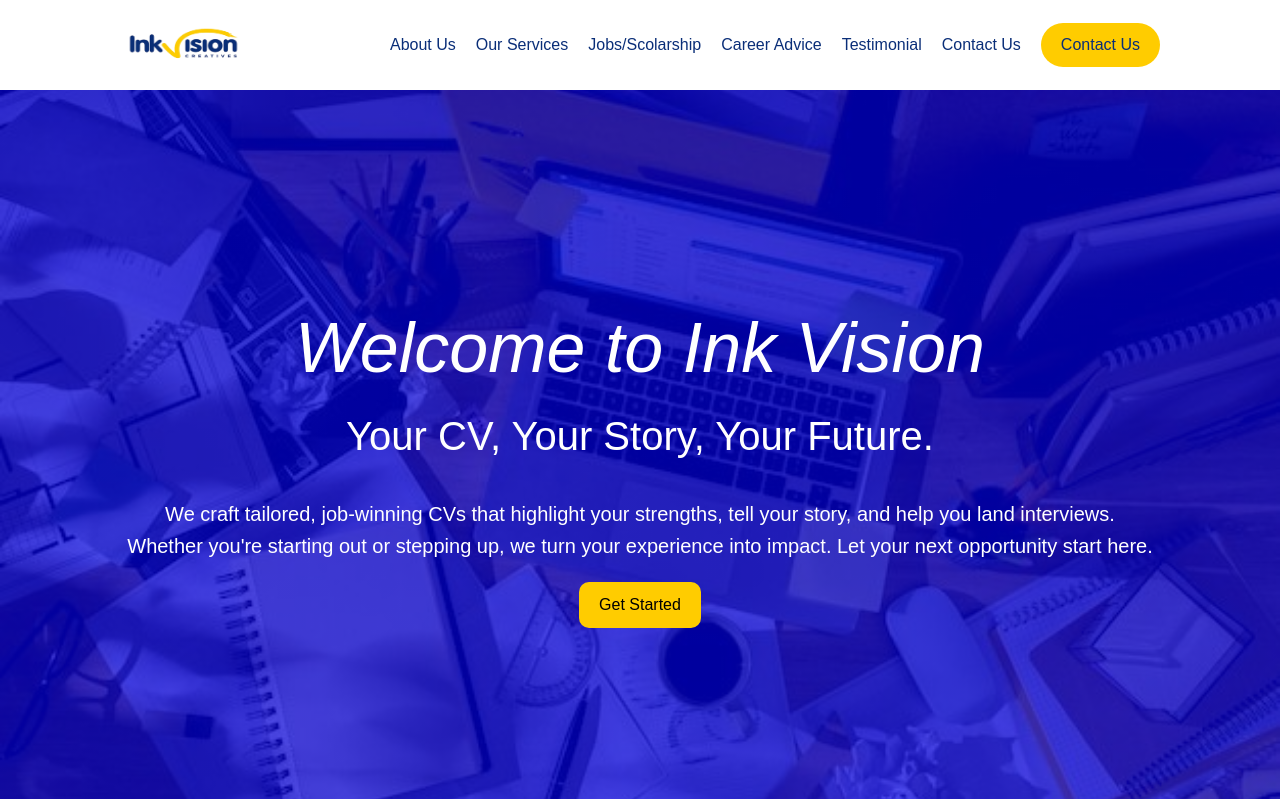
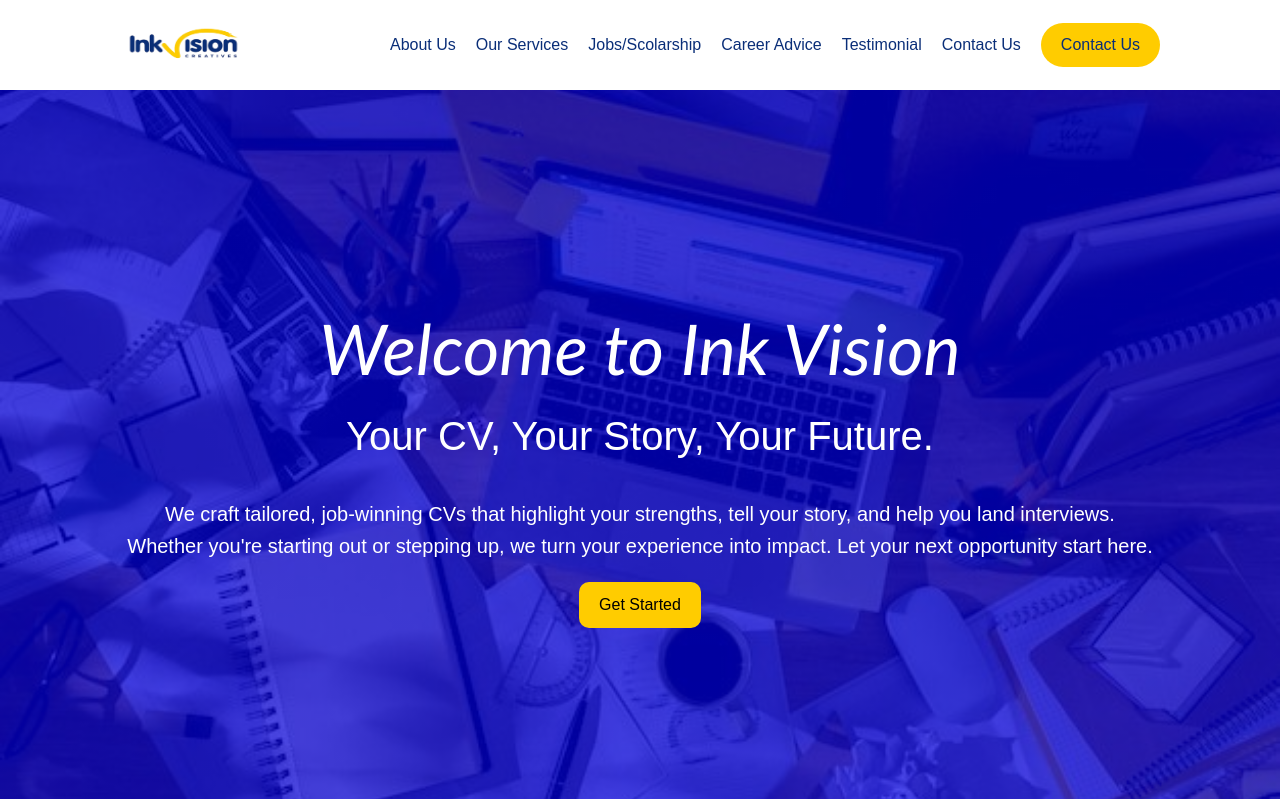
Before and after one commit to Quadratic01/Edusity, a React (Vite) app: page / in a window 1280 px wide. Shown: the top 799 px of the page. Built offline with nearby package versions, Linux system fonts and the light colour scheme.

Commit message:
The chnage is better now

```diff
--- a/src/Components/Hero/Hero.css
+++ b/src/Components/Hero/Hero.css
@@ -21,9 +21,8 @@
 }
 
 .hero-text h1 {
-  font-family: 'Gill Sans', 'Gill Sans MT', 'Gill Sans',
-    'Gill Sans MT' 'Trebuchet MS', sans-serif, 'Trebuchet MS', 'Lucida Sans',
-    'Lucida Sans Unicode', 'Lucida Grande', sans-serif;
+  font-family: 'Gill Sans', 'Gill Sans MT', 'Gill Sans', 'Gill Sans MT',
+    'Trebuchet MS', sans-serif;
   font-size: 70px;
   font-weight: bolder;
   font-weight: 400;
```
